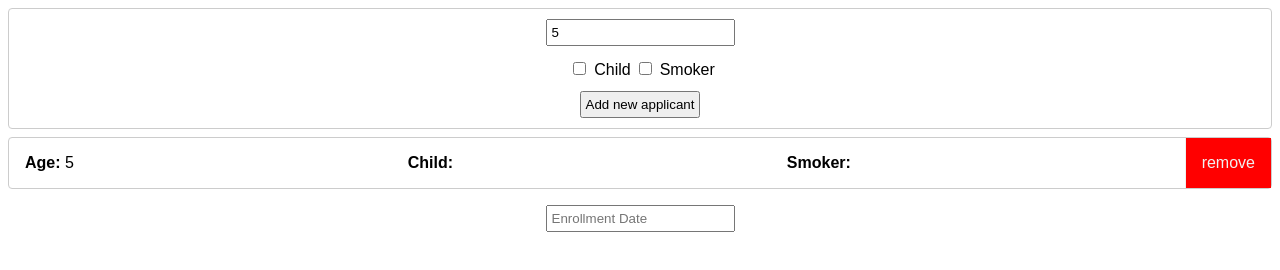
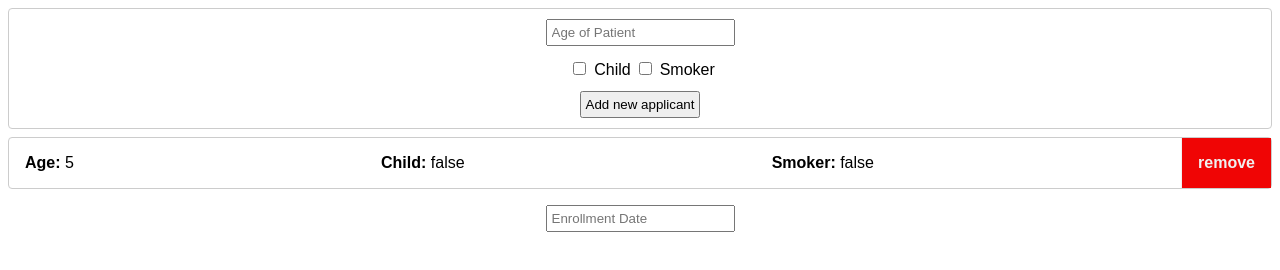
Before and after one commit to bulat-f/insurance-app, a React app: page / in a window 1280 px wide. Both pictures are taken after typing "5" into the empty fields and a click on the button "Add new applicant". Built offline with nearby package versions, Linux system fonts and the light colour scheme.

Commit message:
Implement applicants removeing
- Add REMOVE_APPLICANT action
- Write specs for applincats reducer
- Bind removeApplicant action to Applicant component

```diff
--- a/src/actions/index.js
+++ b/src/actions/index.js
@@ -9,3 +9,8 @@ export const addApplicant = (age, child, smoker) => ({
   child,
   smoker
 });
+
+export const removeApplicant = (id) => ({
+  type: types.REMOVE_APPLICANT,
+  id
+});
--- a/src/components/Applicant.js
+++ b/src/components/Applicant.js
@@ -1,25 +1,34 @@
 import React, { Component } from 'react';
+import { connect } from 'react-redux';
+import { removeApplicant } from '../actions';
 import './Applicant.scss';
 
 class Applicant extends Component {
+  removeApplicant() {
+    this.props.removeApplicant(this.props.id);
+  }
   render() {
+    const { age, child, smoker } = this.props;
     return (
       <div className="Applicant">
         <div className="Applicant-prop">
-          <strong>Age:</strong> {this.props.age}
+          <strong>Age:</strong> {age}
         </div>
         <div className="Applicant-prop">
-          <strong>Child:</strong> {this.props.child}
+          <strong>Child:</strong> {child.toString()}
         </div>
         <div className="Applicant-prop">
-          <strong>Smoker:</strong> {this.props.smoker}
+          <strong>Smoker:</strong> {smoker.toString()}
         </div>
-        <div className="Applicant-control">
-          <a>remove</a>
-        </div>
+        <a
+          className="Applicant-control"
+          onClick={event => this.removeApplicant()}
+        >
+          remove
+        </a>
       </div>
     );
   }
 }
 
-export default Applicant;
+export default connect(null, { removeApplicant })(Applicant);
--- a/src/components/Applicant.scss
+++ b/src/components/Applicant.scss
@@ -12,9 +12,16 @@
 
   .Applicant-control {
     border-left: 1px #f0f0f0 solid;
+    margin: -16px -16px -16px 0;
+    background-color: #f00505;
+    color: #f0f0f0;
     padding: 16px;
-    margin: -16px -16px -16px 0;
-    background-color: red;
-    color: #f0f0f0;
+    cursor: pointer;
+    font-weight: 600;
+
+    &:hover {
+      background-color: #e00;
+      color: #f5f5f5;
+    }
   }
 }
--- a/src/components/ApplicantForm.js
+++ b/src/components/ApplicantForm.js
@@ -7,15 +7,17 @@ class ApplicantForm extends Component {
   constructor(props) {
     super(props);
     this.state = {
-      age: null,
-      child: null,
-      smoker: null
+      age: '',
+      child: false,
+      smoker: false
     };
   }
 
   addApplicant() {
     const { age, child, smoker } = this.state;
+    console.log(age, child, smoker);
     this.props.addApplicant(age, child, smoker);
+    this.setState({ age: '', child: false, smoker: false })
   }
 
   render() {
@@ -25,6 +27,7 @@ class ApplicantForm extends Component {
           <input
             type="number"
             placeholder="Age of Patient"
+            value={this.state.age}
             onChange={event => this.setState({ age: event.target.value })}
           />
         </div>
@@ -32,14 +35,16 @@ class ApplicantForm extends Component {
           <lable>
             <input
               type="checkbox"
-              onChange={event => this.setState({ child: event.target.value })}
+              checked={this.state.child}
+              onChange={event => this.setState({ child: event.target.checked })}
             />
             Child
           </lable>
           <lable>
             <input
               type="checkbox"
-              onChange={event => this.setState({ smoker: event.target.value })}
+              checked={this.state.smoker}
+              onChange={event => this.setState({ smoker: event.target.checked })}
             />
             Smoker
           </lable>
--- a/src/components/Applicants.js
+++ b/src/components/Applicants.js
@@ -8,7 +8,13 @@ class Applicants extends Component {
     return (
       <div className="Applicants">
         {applicants.map(applicant =>
-          <Applicant key={applicant.id} age={applicant.age} smoker={applicant.smoker} />
+          <Applicant
+            key={applicant.id}
+            id={applicant.id}
+            age={applicant.age}
+            child={applicant.child}
+            smoker={applicant.smoker}
+          />
         )}
       </div>
     );
--- a/src/constants.js
+++ b/src/constants.js
@@ -1 +1,2 @@
 export const ADD_APPLICANT = 'ADD_APPLICANT';
+export const REMOVE_APPLICANT = 'REMOVE_APPLICANT';
--- a/src/reducers/applicants.js
+++ b/src/reducers/applicants.js
@@ -1,14 +1,18 @@
 import * as types from '../constants';
+
+const applicant = action => ({
+  id: action.id,
+  age: action.age,
+  child: action.child || false,
+  smoker: action.smoker || false
+})
 
 const applicants = (state = [], action) => {
   switch (action.type) {
     case types.ADD_APPLICANT:
-      return state.concat({
-        id: action.id,
-        age: action.age,
-        child: action.child,
-        smoker: action.smoker
-      })
+      return state.concat(applicant(action))
+    case types.REMOVE_APPLICANT:
+      return state.filter(applicant => applicant.id !== action.id)
     default:
       return state;
 
```
Also changed, not shown: src/App.test.js (deleted, +0 -8 lines), src/reducers/applicants.spec.js (added, +61 -0 lines).
